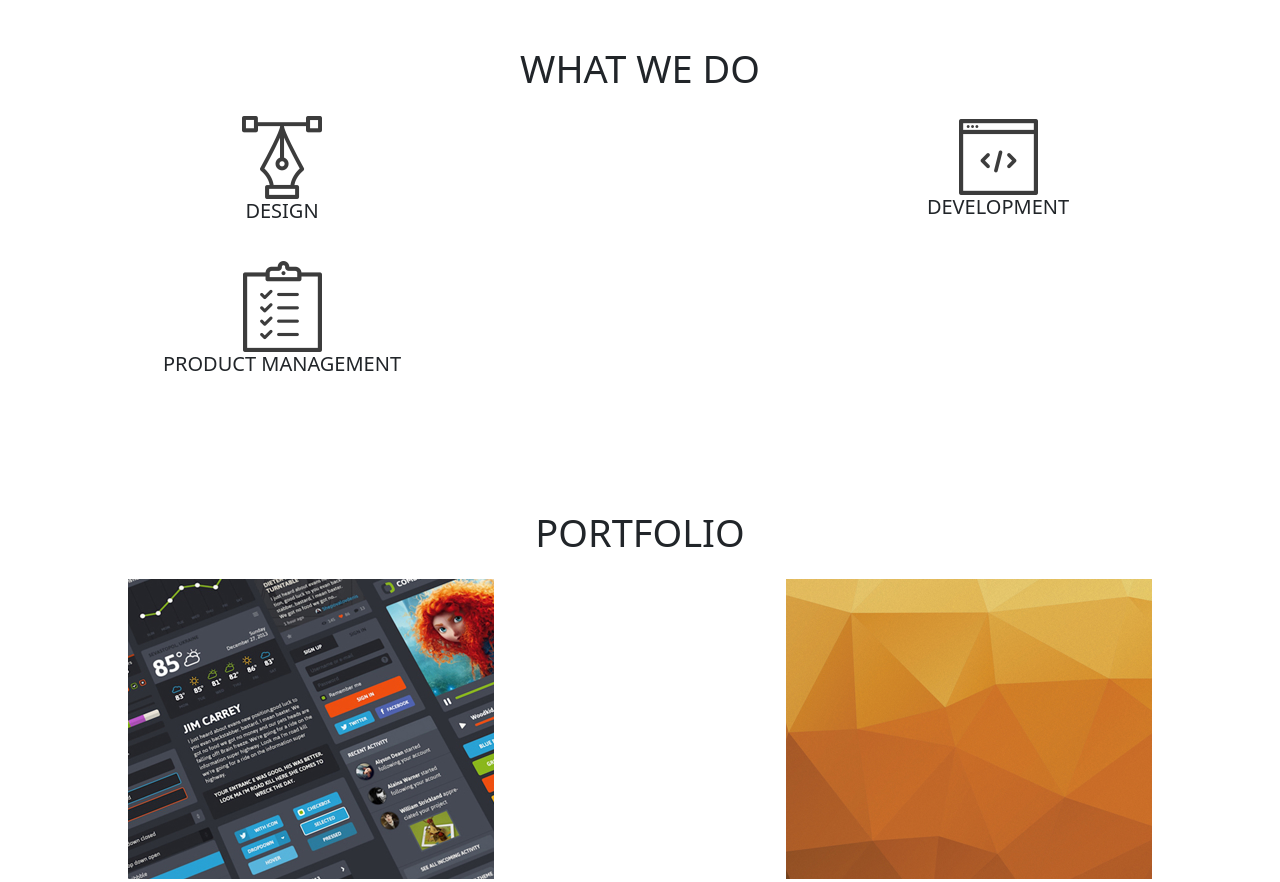
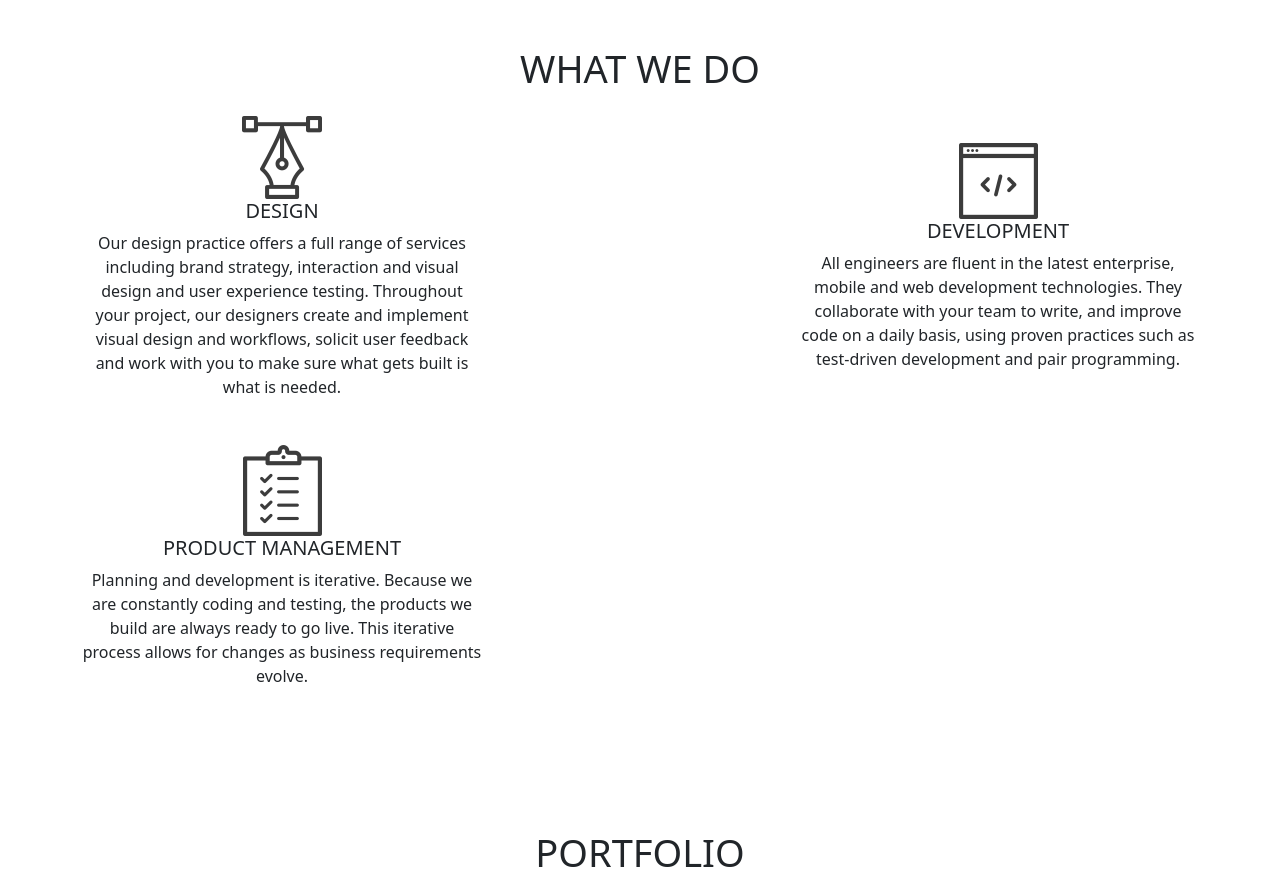
Before and after one commit to bignimz/d-studio, a plain HTML site: page index.html in a window 1280 px wide. Shown: the part 1617-2499 px from the top of the page. Drawn offline with nearby package versions, Linux system fonts and the light colour scheme.

Commit message:
created the what we do hover content

```diff
--- a/index.html
+++ b/index.html
@@ -57,17 +57,29 @@
             <section class="wwd py-5">
                   <h2 class="wwd-heading text-center text-uppercase mb-4">What We Do</h2>
                   <div class="wwd-wrapper container">
-                              <div class="wwd-box">
-                                    <img src="assets/services_icons/design_icon.png" alt="">
-                                    <h3 class="wwd-title text-uppercase">Design</h3>
+                              <div class="wwd-box" id="design">
+                                    <img class="wwd-img1" src="assets/services_icons/design_icon.png" alt="">
+                                    <h3 class="wwd-title text-uppercase" id="design">Design</h3>
+                                    <p class="design text-center">
+                                          Our design practice offers a full range of services including brand strategy, interaction and visual design and user experience testing.
+                                          Throughout your project, our designers create and implement visual design and workflows, solicit user feedback and work with you to make sure what gets built is what is needed.
+                                    </p>
                               </div>
-                              <div class="wwd-box">
-                                    <img src="assets/services_icons/dev_icon.png" alt="">
-                                    <h3 class="wwd-title text-uppercase">Development</h3>
+                              <div class="wwd-box" id="development">
+                                    <img class="wwd-img2" src="assets/services_icons/dev_icon.png" alt="">
+                                    <h3 class="wwd-title text-uppercase" id="development">Development</h3>
+                                    <p class="development text-center">
+                                          All engineers are fluent in the latest enterprise, mobile and web development technologies.
+                                          They collaborate with your team to write, and improve code on a daily basis, using proven practices such as test-driven development and pair programming.
+                                    </p>
                               </div>
-                              <div class="wwd-box">
-                                    <img src="assets/services_icons/product_icon.png" alt="">
-                                    <h3 class="wwd-title text-uppercase">Product Management</h3>
+                              <div class="wwd-box" id="product">
+                                    <img class="wwd-img3" src="assets/services_icons/product_icon.png" alt="">
+                                    <h3 class="wwd-title text-uppercase" id="product">Product Management</h3>
+                                    <p class="product text-center">
+                                          Planning and development is iterative. Because we are constantly coding and testing, the products we build are always ready to go live.
+                                          This iterative process allows for changes as business requirements evolve.
+                                    </p>
                               </div>
                   </div>
             </section>
```
